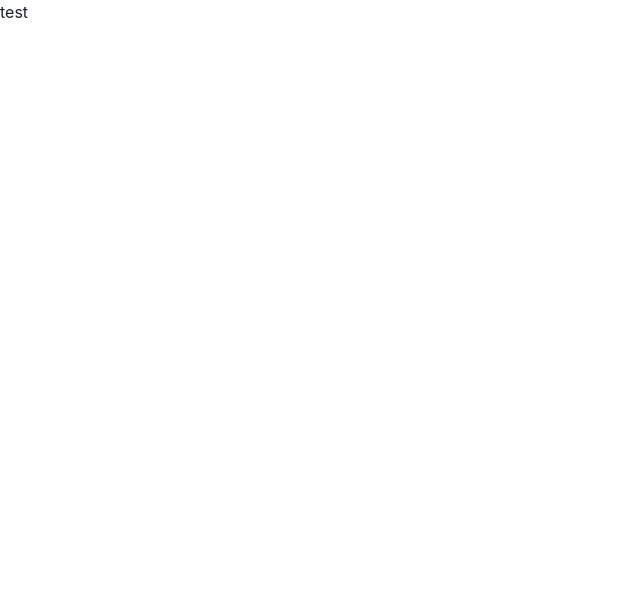
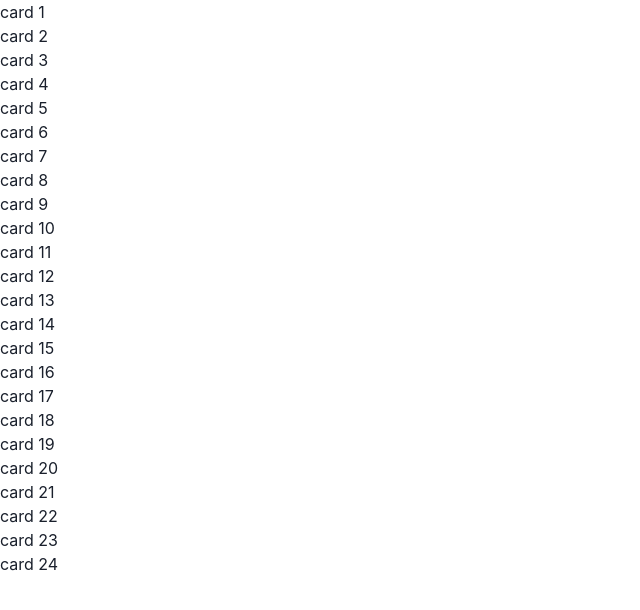
Before and after one commit to tapioteras/memory-game, a React (Vite) app: page / in a window 1280 px wide. Shown: the top 610 px of the page, without its empty margins (0-640 px from the left). Built offline with nearby package versions, Linux system fonts and the light colour scheme; the HTML template or start-up script is replaced by a standard one.

Commit message:
Create card deck generator function seed

```diff
--- a/src/App.tsx
+++ b/src/App.tsx
@@ -1,9 +1,11 @@
 import * as React from 'react';
-import {ChakraProvider} from "@chakra-ui/react";
+import {ChakraProvider, Box} from "@chakra-ui/react";
+
+const generateDeck = (amount: number = 24) => Array.from(Array(amount), (_,x) => x).map((k, i) => <Box>card {i + 1}</Box>)
 
 const App = () =>
   <ChakraProvider>
-    test
+    {generateDeck()}
   </ChakraProvider>
 
 export default App;
```
